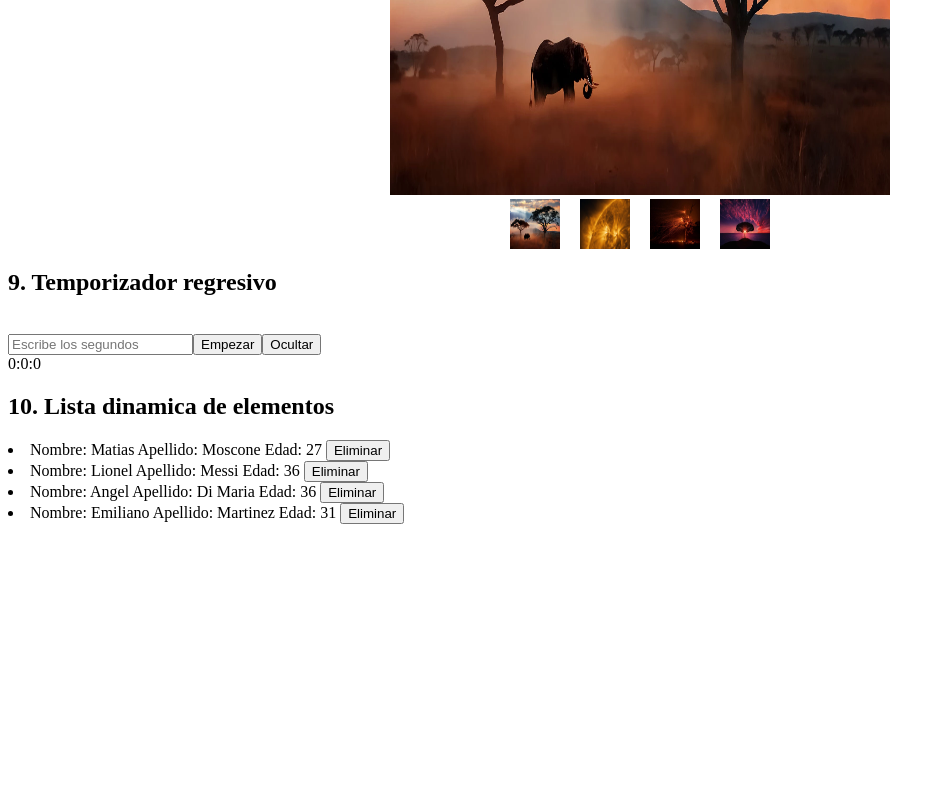
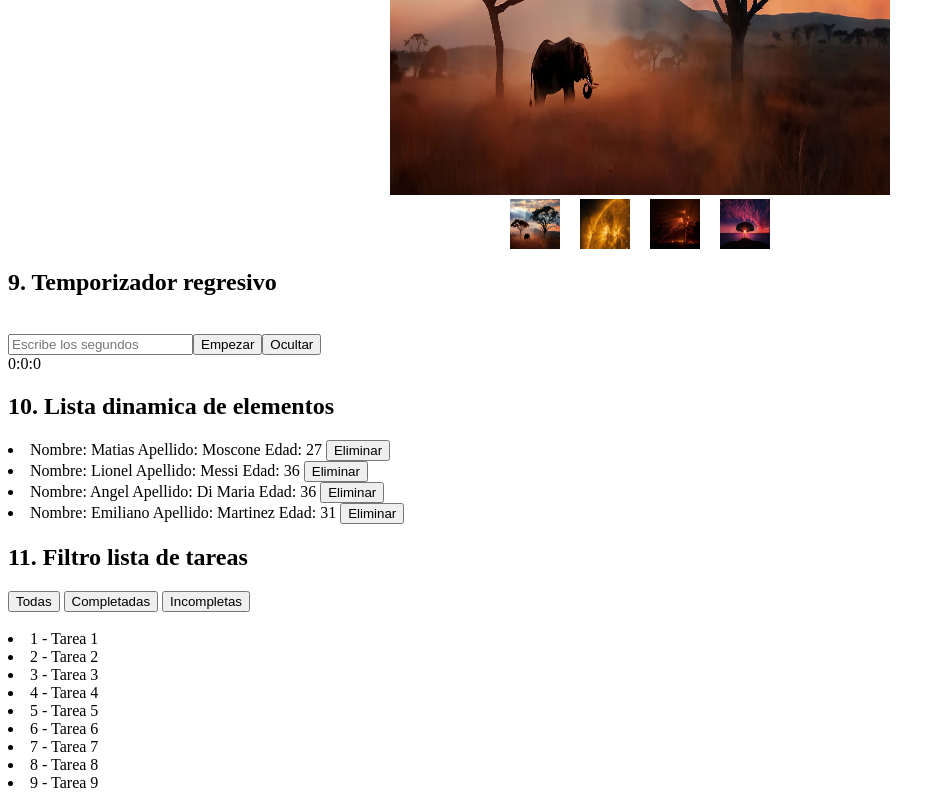
Before and after one commit to matiasmoscone1/practica-ejercicios-logica-programacion-react, a React (Vite) app: page / in a window 1280 px wide. Shown: the part 1288-2088 px from the top of the page, without its empty margins (0-945 px from the left). Before the commit the page ends 1820 px from the top, so only its background shows below. Built offline with nearby package versions, Linux system fonts and the light colour scheme.

Commit message:
Maquetando y resolviendo ej 11

```diff
--- a/src/App.jsx
+++ b/src/App.jsx
@@ -9,6 +9,7 @@ import MostrarHora from './ejercicios/MostrarHora';
 import VisualizarImagen from './ejercicios/VisualizarImagen';
 import Temporizador from './ejercicios/Temporizador';
 import ListaDinamica from './ejercicios/ListaDinamica';
+import FiltroDeTareas from './ejercicios/FiltroDeTareas';
 
 function App() {
 
@@ -28,6 +29,7 @@ function App() {
     <VisualizarImagen />
     <Temporizador />
     <ListaDinamica />
+    <FiltroDeTareas />
 
     </>
   )
--- a/src/ejercicios/FiltroDeTareas.jsx
+++ b/src/ejercicios/FiltroDeTareas.jsx
@@ -5,38 +5,47 @@
 const FiltroDeTareas = () => {
 
     const tareas = [{
+        id: 1,
         actividad: "Tarea 1",
         check: true
     },
     {
+        id: 2,
         actividad: "Tarea 2",
         check: true
     },
     {
+        id: 3,
         actividad: "Tarea 3",
         check: false
     },
     {
+        id: 4,
         actividad: "Tarea 4",
         check: true
     },
     {
+        id: 5,
         actividad: "Tarea 5",
         check: false
     },
     {
+        id: 6,
         actividad: "Tarea 6",
         check: false
     },
     {
+        id: 7,
         actividad: "Tarea 7",
         check: true
     },
     {
+        id: 8,
         actividad: "Tarea 8",
         check: true
     },
     {
+        id: 9,
         actividad: "Tarea 9",
         check: false
     }
@@ -48,13 +57,17 @@ const FiltroDeTareas = () => {
 
     return(<>
     <div>
-        <h2>10. Filtro lista de tareas</h2>
-
-
+        <h2>11. Filtro lista de tareas</h2>
+        <button>Todas</button>{" "}
+        <button>Completadas</button>{" "}
+        <button>Incompletas</button><br/><br/>
+        <div>{tareas.map((tar) => {
+            return(<li key={tar.id}>{`${tar.id} - ${tar.actividad}`}</li>);
+        })}</div>
 
     </div>
-    </>)
-
-
+    </>);
 
 }
+
+export default FiltroDeTareas;
```
